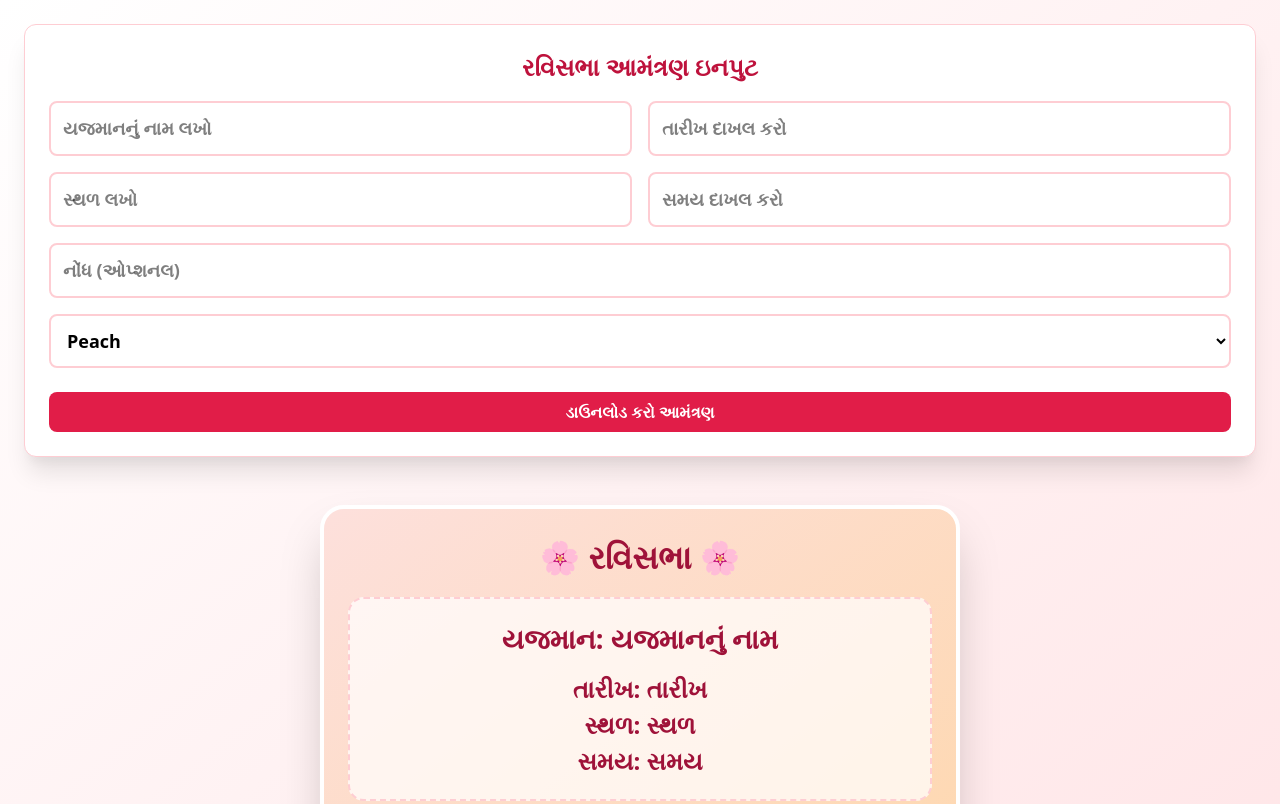
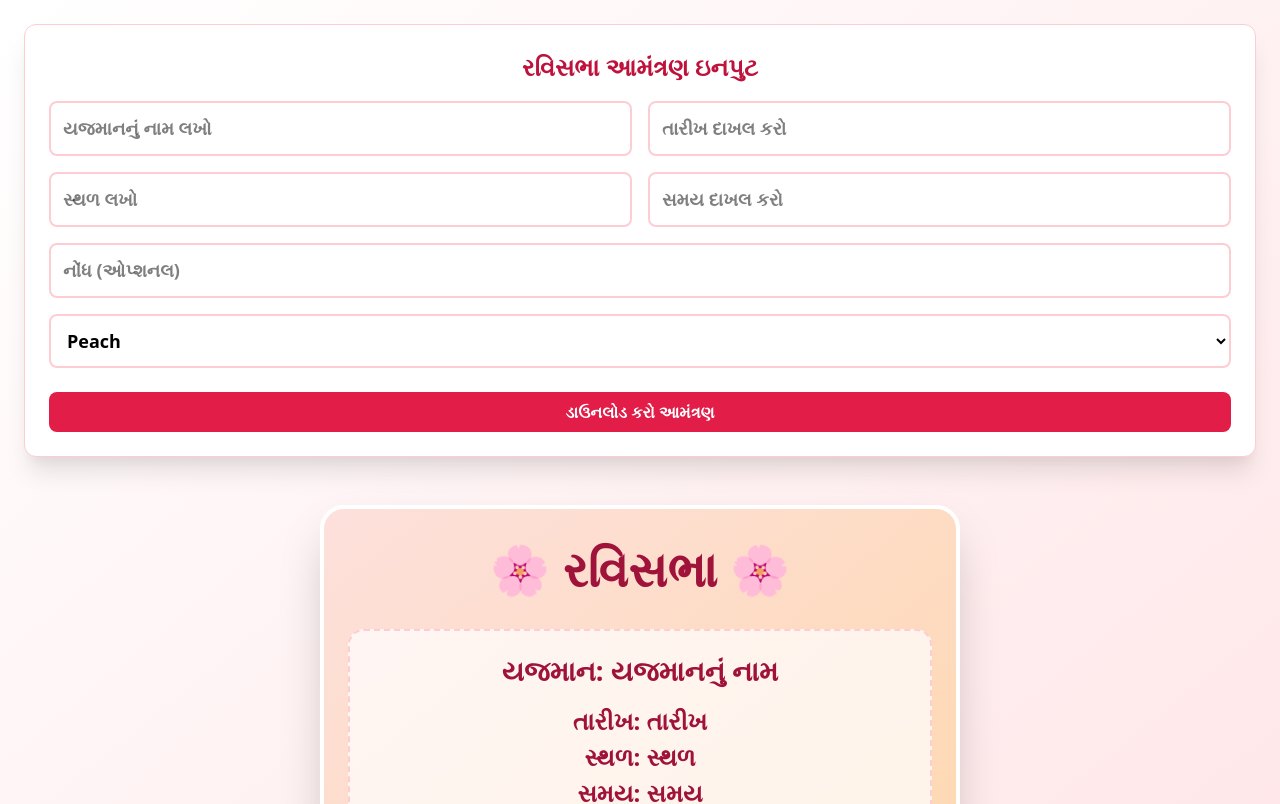
Before and after one commit to Yashgit3097/RavisabhaCardMaker, a React (Vite) app: page / in a window 1280 px wide. Shown: the top 804 px of the page. Built offline with nearby package versions, Linux system fonts and the light colour scheme.

Commit message:
increase the font

```diff
--- a/src/App.jsx
+++ b/src/App.jsx
@@ -115,9 +115,9 @@ const App = () => {
           textAlign: "center"
         }}
       >
-        <h1 style={{ fontSize: "2rem", fontWeight: "700", color: "#9f1239", marginBottom: "1rem" }}>🌸 રવિસભા 🌸</h1>
+        <h1 style={{ fontSize: "3rem", fontWeight: "700", color: "#9f1239", marginBottom: "1.5rem" }}>🌸 રવિસભા 🌸</h1>
 
-        <div style={{ backgroundColor: "rgba(255,255,255,0.7)", border: "2px dashed #fecdd3", borderRadius: "1rem", padding: "1.25rem", marginBottom: "1rem" }}>
+        <div style={{ backgroundColor: "rgba(255,255,255,0.7)", border: "2px dashed #fecdd3", borderRadius: "1rem", padding: "1.25rem", marginBottom: "1rem", }}>
           <p style={{ fontSize: "1.7rem", color: "#9f1239", fontWeight: "700", marginBottom: "0.7rem" }}>યજમાન: {yajmanName || "યજમાનનું નામ"}</p>
           <div style={{ fontSize: "1.5rem", color: "#9f1239", fontWeight: "700" }}>
             <p>તારીખ: {date || "તારીખ"}</p>
```
